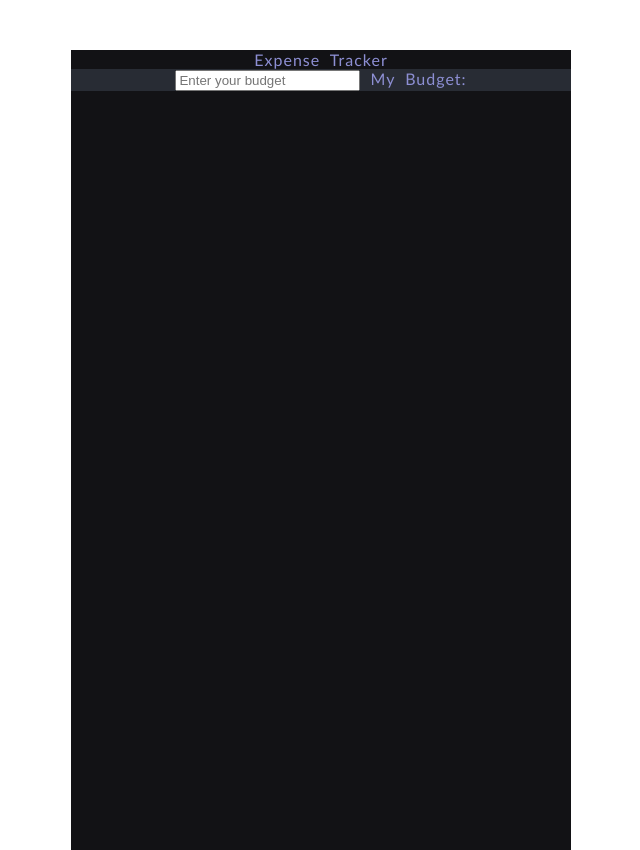
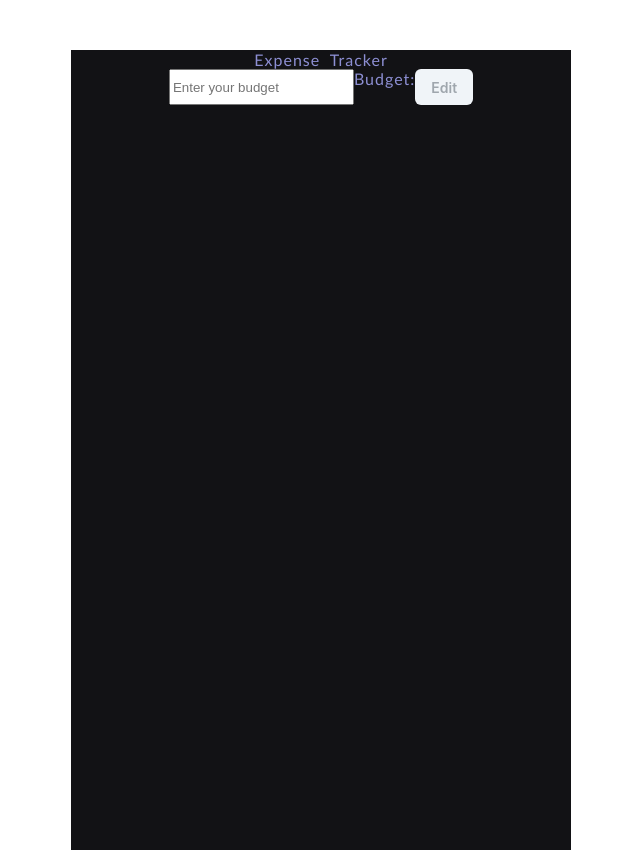
Before and after one commit to PritamMaharjan86/Menu-tracker, a React (Create React App) app: page / in a window 1280 px wide. Shown: the whole page, without its empty margins (319-959 px from the left). Built offline with nearby package versions, Linux system fonts and the light colour scheme.

Commit message:
feature/3/added-edit-button

```diff
--- a/package.json
+++ b/package.json
@@ -3,6 +3,10 @@
   "version": "0.1.0",
   "private": true,
   "dependencies": {
+    "@emotion/react": "^11.11.4",
+    "@emotion/styled": "^11.11.5",
+    "@mui/joy": "^5.0.0-beta.36",
+    "@mui/material": "^5.15.21",
     "@testing-library/jest-dom": "^5.17.0",
     "@testing-library/react": "^13.4.0",
     "@testing-library/user-event": "^13.5.0",
--- a/src/App.css
+++ b/src/App.css
@@ -48,20 +48,8 @@
   }
 }
 
-.tab {
+.display {
   display: flex;
   flex-direction: row;
   justify-content: center;
 }
-
-.income {
-  background: #282c34;
-
-
-
-}
-
-.expenses {
-  background: #282c34;
-
-}
--- a/src/App.js
+++ b/src/App.js
@@ -1,6 +1,8 @@
 import logo from './logo.svg';
 import './App.css';
 import { useState, useEffect } from "react";
+import Button from '@mui/joy/Button';
+import Box from '@mui/joy/Box';
 
 
 
@@ -10,24 +12,38 @@ function App() {
   const [input, setInput] = useState('');
   const [budget, setBudget] = useState([]);
   const [field, setField] = useState(true);
+  const [isDisabled, setIsDisabled] = useState(true);
 
 
   const handleChange = (e) => {
     setInput(e.target.value);
+
   }
 
   const handleSubmit = () => {
     setBudget([...budget, input]);
     setInput('');
     setField(false);
+    setIsDisabled(false);
+  }
+
+  const handleEdit = () => {
+    setInput('');
+    setField(true);
+    setBudget(['']);
+    setIsDisabled(true);
   }
 
 
   const detectKey = (e) => {
     if (e.key === "Enter") {
       handleSubmit();
+
+
     }
   }
+
+
 
 
 
@@ -36,7 +52,7 @@ function App() {
       <span>Expense Tracker</span>
 
 
-      <div className="income">
+      <div className="display">
 
         {field && (<input
           type="number"
@@ -46,14 +62,18 @@ function App() {
           onChange={(e) => handleChange(e)}
           onKeyUp={detectKey}
         />)}
+        Budget: {budget.map((input, index) => (<div key={index}>{input}</div>
+        ))}
 
-        <span> My Budget:
-          {budget.map((input, index) => ( <div key={index}>{input}</div>
-          ))}
-        </span>
+
+        <Box sx={{ display: 'flex', gap: 9, flexWrap: 'wrap' }}>
+          <Button disabled={isDisabled} onClick={handleEdit}>Edit</Button>
+        </Box>
 
       </div>
+
     </div>
+
   );
 }
 
```
Also changed, not shown: 1 other file (tests, documents, lock files or other folders).
